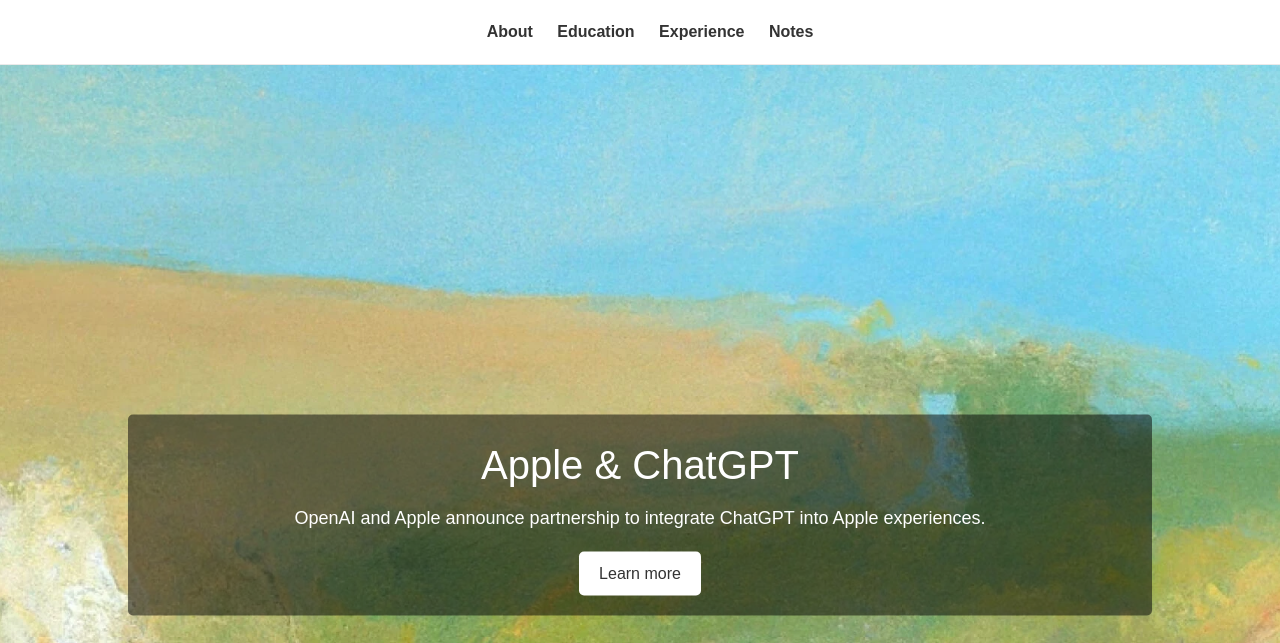
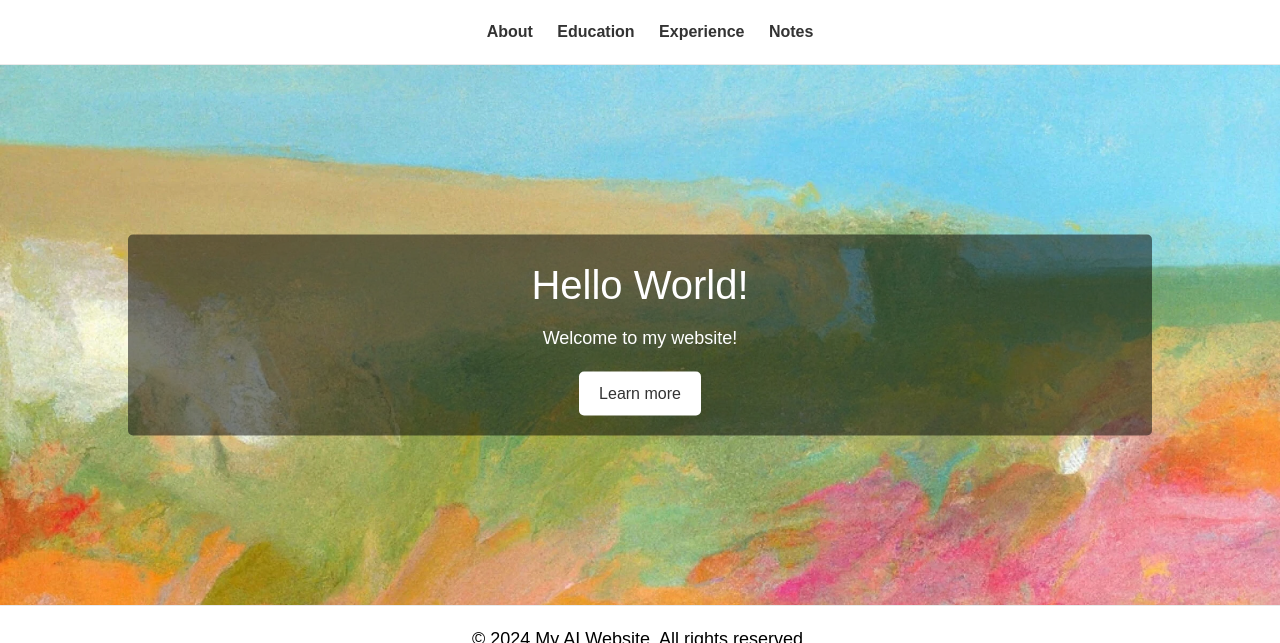
Before and after one commit to danielkua-ai/danielkua-ai.github.io, a Jekyll site: the page index.html, which Jekyll copies as it is, in a window 1280 px wide. Shown: the top 643 px of the page. Built offline with Jekyll 4.4.1, drawn with Linux system fonts in a browser that asks for light colours; some web fonts are replaced; grey boxes are pictures that could not be loaded.

Commit message:
Update navigation bar and resize hero image

```diff
--- a/index.html
+++ b/index.html
@@ -28,8 +28,8 @@
             <div class="slide active">
                 <img src="images/hero-image1.jpg" alt="Hero Image 1">
                 <div class="caption">
-                    <h1>Apple & ChatGPT</h1>
-                    <p>OpenAI and Apple announce partnership to integrate ChatGPT into Apple experiences.</p>
+                    <h1>Hello World!</h1>
+                    <p>Welcome to my website!</p>
                     <a href="#" class="learn-more-button">Learn more</a>
                 </div>
             </div>
--- a/styles/main.css
+++ b/styles/main.css
@@ -43,7 +43,7 @@
 
 .hero {
     position: relative;
-    height: 100vh; /* Ensure the hero section takes full viewport height */
+    height: 60vh; /* Adjust height to match the desired size */
     overflow: hidden;
 }
 
```
Also changed, not shown: other parts of index.html (+1 -1 lines).
